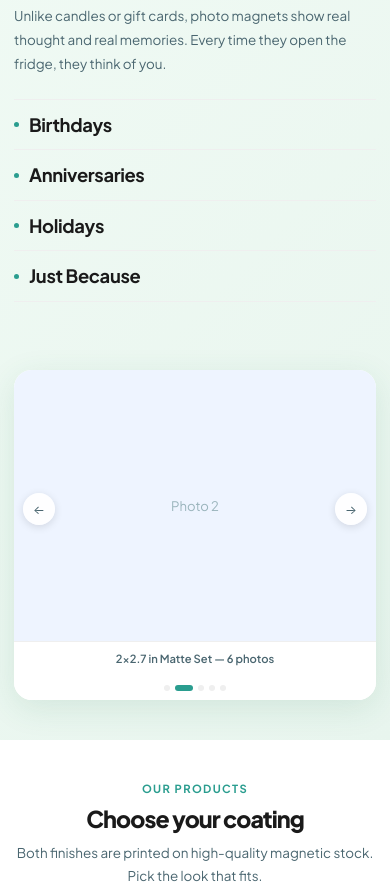
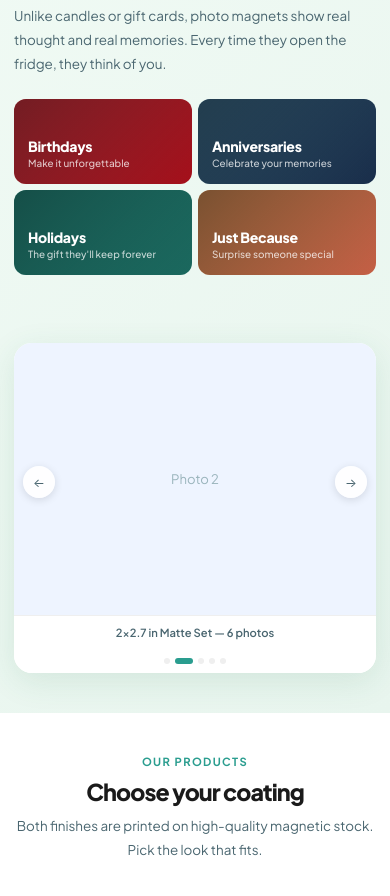
Before and after one commit to ijaychung-spec/photopoly, a website: page index.html in a window 390 px wide. Shown: the part 1244-2140 px from the top of the page. Drawn offline with Linux system fonts and the light colour scheme; no server answers.

Commit message:
Add files via upload

```diff
--- a/index.html
+++ b/index.html
@@ -72,11 +72,15 @@ nav{position:fixed;top:0;left:0;right:0;z-index:100;height:60px;display:flex;ali
 .sec-title{font-size:clamp(1.5rem,2.5vw,2.1rem);font-weight:800;letter-spacing:-0.04em;line-height:1.15;margin-bottom:8px}
 .sec-sub{font-size:.9rem;color:var(--text2);line-height:1.75;margin-bottom:24px}
 
-/* Occasion banners — Instagram inspired */
-.occasion-list{margin-top:20px;display:flex;flex-direction:column;gap:0}
-.occ-item{font-size:1.15rem;font-weight:700;letter-spacing:-0.02em;color:var(--text);padding:10px 0;border-bottom:1px solid var(--border);display:flex;align-items:center;gap:10px}
-.occ-item::before{content:'';width:5px;height:5px;border-radius:50%;background:var(--green);flex-shrink:0}
-.occ-item:first-child{border-top:1px solid var(--border)}
+/* Occasion image banners — 2x2 grid */
+.occasion-banners-new{display:grid;grid-template-columns:1fr 1fr;gap:8px;margin-top:20px}
+.occ-banner-new{position:relative;border-radius:12px;overflow:hidden;height:100px;cursor:pointer;transition:transform .2s}
+.occ-banner-new:hover{transform:scale(1.02)}
+.occ-banner-img{position:absolute;inset:0;width:100%;height:100%;background-size:cover;background-position:center}
+.occ-banner-img img{width:100%;height:100%;object-fit:cover;display:block;position:absolute;inset:0}
+.occ-banner-overlay{position:absolute;inset:0;background:linear-gradient(135deg,rgba(0,0,0,.5) 0%,rgba(0,0,0,.15) 100%);display:flex;flex-direction:column;justify-content:flex-end;padding:12px 14px}
+.occ-banner-label{font-size:.88rem;font-weight:800;color:#fff;letter-spacing:-0.02em;line-height:1.1}
+.occ-banner-sub{font-size:.62rem;color:rgba(255,255,255,.75);margin-top:2px;font-weight:500}
 
 /* Product slideshow */
 .product-slideshow{margin-top:40px;position:relative;border-radius:var(--rl);overflow:hidden;box-shadow:0 8px 32px rgba(45,125,82,.12);background:var(--bg)}
@@ -377,6 +381,8 @@ footer p{font-size:.74rem;color:var(--text3)}
   .gift-inner{grid-template-columns:1fr!important;gap:28px}
   .sec-title{font-size:1.45rem}
   .sec-sub{font-size:.84rem}
+  .occasion-banners-new{grid-template-columns:1fr 1fr;gap:6px}
+  .occ-banner-new{height:85px}
   .section{padding:40px 14px}
   .coating-toggle{font-size:.8rem}
   .ct-btn{padding:10px 14px;font-size:.8rem}
@@ -524,11 +530,35 @@ footer p{font-size:.74rem;color:var(--text3)}
       <div class="sec-label">Perfect for Every Occasion</div>
       <div class="sec-title">The gift that<br><span style="color:var(--green)">hits different.</span></div>
       <p class="sec-sub">Unlike candles or gift cards, photo magnets show real thought and real memories. Every time they open the fridge, they think of you.</p>
-      <div class="occasion-list">
-        <div class="occ-item">Birthdays</div>
-        <div class="occ-item">Anniversaries</div>
-        <div class="occ-item">Holidays</div>
-        <div class="occ-item">Just Because</div>
+      <div class="occasion-banners-new">
+        <div class="occ-banner-new" onclick="navTo('order')">
+          <div class="occ-banner-img" id="occ-img-birthday" style="background:linear-gradient(135deg,#E63946,#c1121f)"></div>
+          <div class="occ-banner-overlay">
+            <div class="occ-banner-label">Birthdays</div>
+            <div class="occ-banner-sub">Make it unforgettable</div>
+          </div>
+        </div>
+        <div class="occ-banner-new" onclick="navTo('order')">
+          <div class="occ-banner-img" id="occ-img-anniversary" style="background:linear-gradient(135deg,#457B9D,#1d3557)"></div>
+          <div class="occ-banner-overlay">
+            <div class="occ-banner-label">Anniversaries</div>
+            <div class="occ-banner-sub">Celebrate your memories</div>
+          </div>
+        </div>
+        <div class="occ-banner-new" onclick="navTo('order')">
+          <div class="occ-banner-img" id="occ-img-holiday" style="background:linear-gradient(135deg,#2A9D8F,#1F7A6E)"></div>
+          <div class="occ-banner-overlay">
+            <div class="occ-banner-label">Holidays</div>
+            <div class="occ-banner-sub">The gift they'll keep forever</div>
+          </div>
+        </div>
+        <div class="occ-banner-new" onclick="navTo('order')">
+          <div class="occ-banner-img" id="occ-img-justbecause" style="background:linear-gradient(135deg,#F4A261,#e76f51)"></div>
+          <div class="occ-banner-overlay">
+            <div class="occ-banner-label">Just Because</div>
+            <div class="occ-banner-sub">Surprise someone special</div>
+          </div>
+        </div>
       </div>
     </div>
     <div class="gift-slideshow-col">
@@ -1021,6 +1051,17 @@ async function loadAdminImages(){
       } else if(key.startsWith('slide_prem_')){
         var idx=key.replace('slide_prem_','');
         applyImg('prem-img-'+idx,src);
+      } else if(key.startsWith('occ_')){
+        var occKey=key.replace('occ_','');
+        var el=document.getElementById('occ-img-'+occKey);
+        if(el){
+          el.style.background='none';
+          var img=document.createElement('img');
+          img.src=src;
+          img.style.cssText='width:100%;height:100%;object-fit:cover;display:block;position:absolute;inset:0';
+          el.innerHTML='';
+          el.appendChild(img);
+        }
       }
     });
   }catch(e){
```
Also changed, not shown: photopoly-admin.html (+14 -4 lines), photopoly.html (+51 -10 lines).
